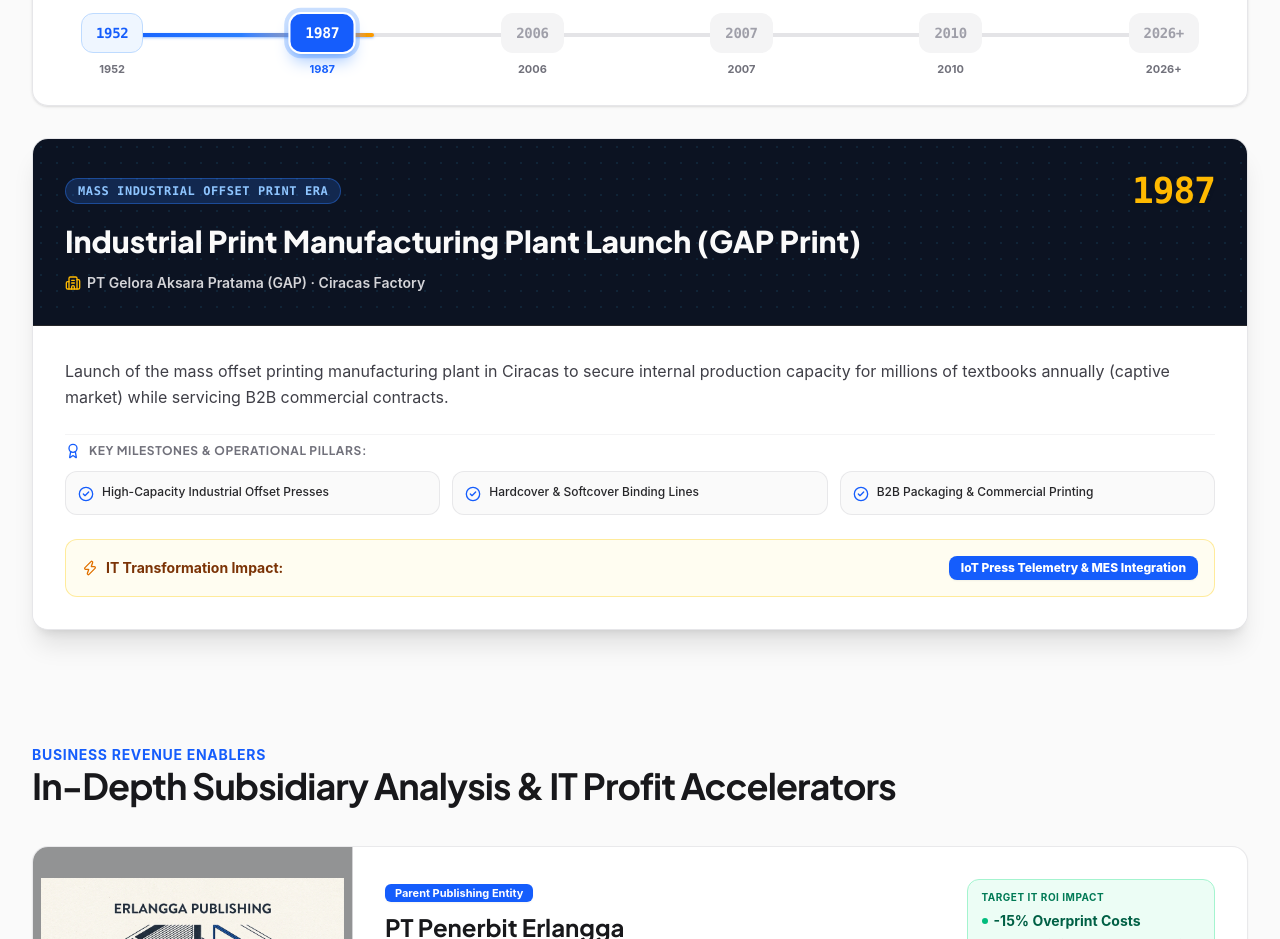
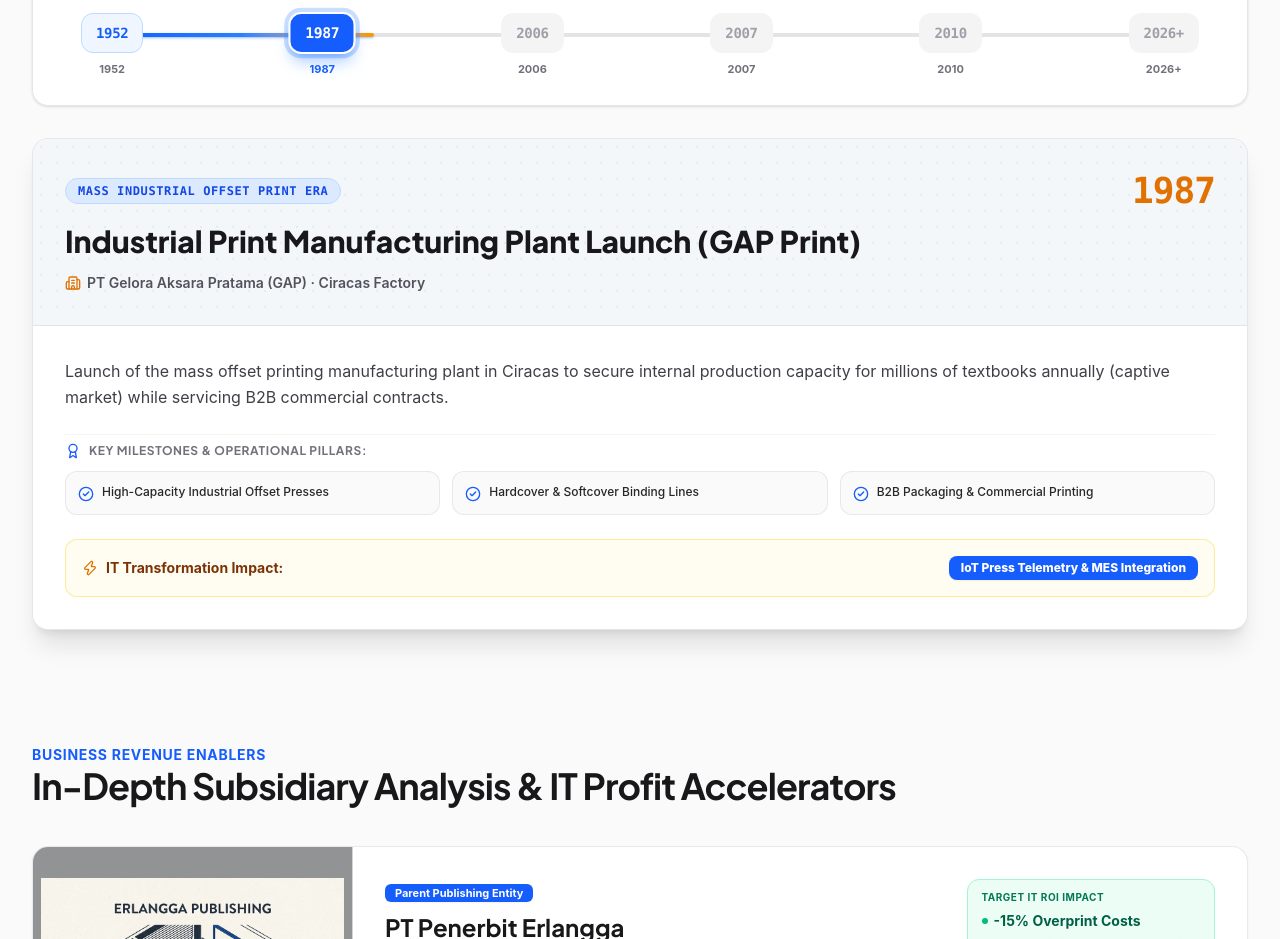
Before and after one commit to okihita/portfolio, a Next.js app: page /erlangga/subsidiaries in a window 1280 px wide. Shown: the part 2640-3579 px from the top of the page. Built offline with nearby package versions, Linux system fonts and the light colour scheme.

Commit message:
style(erlangga): add dynamic Dual Light and Dark mode pairing to timeline card header banner

```diff
--- a/components/erlangga/ErlanggaHistoricalTimeline.tsx
+++ b/components/erlangga/ErlanggaHistoricalTimeline.tsx
@@ -381,26 +381,26 @@
           transition={{ duration: 0.28 }}
           className="rounded-2xl border border-zinc-200/90 dark:border-zinc-800 bg-white dark:bg-zinc-900 overflow-hidden shadow-xl"
         >
-          {/* Card Header Banner with Solid Soy-Navy Editorial Styling */}
-          <div className="p-6 sm:p-8 bg-[#0c1322] text-white space-y-3 relative overflow-hidden border-b border-zinc-800">
+          {/* Card Header Banner with Dual Light / Dark Editorial Styling */}
+          <div className="p-6 sm:p-8 bg-slate-100/80 dark:bg-[#0c1322] text-zinc-900 dark:text-white space-y-3 relative overflow-hidden border-b border-zinc-200 dark:border-zinc-800 transition-colors duration-300">
             {/* Subtle background grain grid accent */}
-            <div className="absolute inset-0 bg-[radial-gradient(#38bdf8_1px,transparent_1px)] [background-size:16px_16px] opacity-10 pointer-events-none" />
+            <div className="absolute inset-0 bg-[radial-gradient(#3b82f6_1px,transparent_1px)] dark:bg-[radial-gradient(#38bdf8_1px,transparent_1px)] [background-size:16px_16px] opacity-10 pointer-events-none" />
 
             <div className="flex items-center justify-between gap-4 relative z-10">
-              <span className="px-3 py-1 rounded-full text-xs font-mono font-bold bg-blue-500/20 text-blue-300 border border-blue-500/40 tracking-wider uppercase">
+              <span className="px-3 py-1 rounded-full text-xs font-mono font-bold bg-blue-100 dark:bg-blue-500/20 text-blue-700 dark:text-blue-300 border border-blue-200 dark:border-blue-500/40 tracking-wider uppercase">
                 {activeEvent.eraBadge[lang]}
               </span>
-              <span className="text-3xl sm:text-4xl font-extrabold tracking-tight text-amber-400 font-mono drop-shadow-sm">
+              <span className="text-3xl sm:text-4xl font-extrabold tracking-tight text-amber-600 dark:text-amber-400 font-mono">
                 {activeEvent.year}
               </span>
             </div>
 
-            <h3 className="text-2xl sm:text-3xl font-extrabold leading-tight text-zinc-50 relative z-10">
+            <h3 className="text-2xl sm:text-3xl font-extrabold leading-tight text-zinc-900 dark:text-zinc-50 relative z-10">
               {activeEvent.title[lang]}
             </h3>
 
-            <p className="text-xs sm:text-sm font-semibold text-zinc-300 flex items-center gap-1.5 relative z-10">
-              <Building2 className="w-4 h-4 shrink-0 text-amber-400" />
+            <p className="text-xs sm:text-sm font-semibold text-zinc-600 dark:text-zinc-300 flex items-center gap-1.5 relative z-10">
+              <Building2 className="w-4 h-4 shrink-0 text-amber-600 dark:text-amber-400" />
               <span>{activeEvent.entity[lang]}</span>
             </p>
           </div>
```
